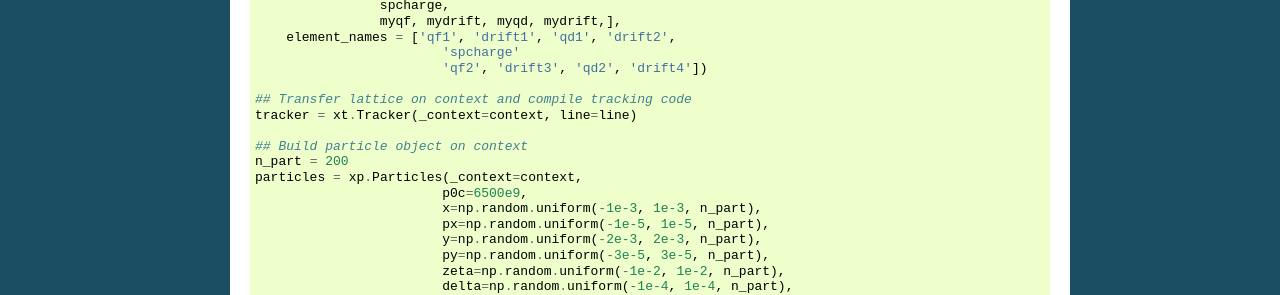
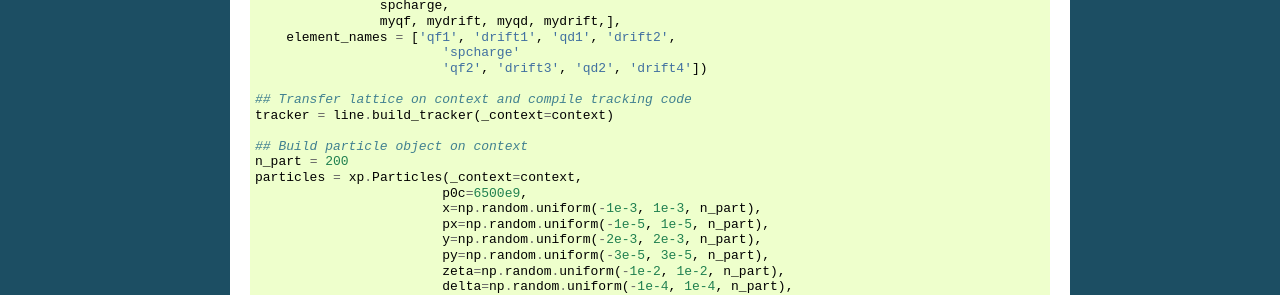
Before and after one commit to xsuite/xsuite, a Sphinx documentation site: the page built from docs/collective.rst, in a window 1280 px wide. Shown: the part 638-933 px from the top of the page. Built offline with Sphinx 7.4.7, drawn with Linux system fonts in a browser that asks for light colours.

Commit message:
Update collective.rst

```diff
--- a/docs/collective.rst
+++ b/docs/collective.rst
@@ -41,7 +41,7 @@ This creates a space-charge element where the transverse beam sizes are updated
                             'qf2', 'drift3', 'qd2', 'drift4'])
 
     ## Transfer lattice on context and compile tracking code
-    tracker = xt.Tracker(_context=context, line=line)
+    tracker = line.build_tracker(_context=context)
 
     ## Build particle object on context
     n_part = 200
```
